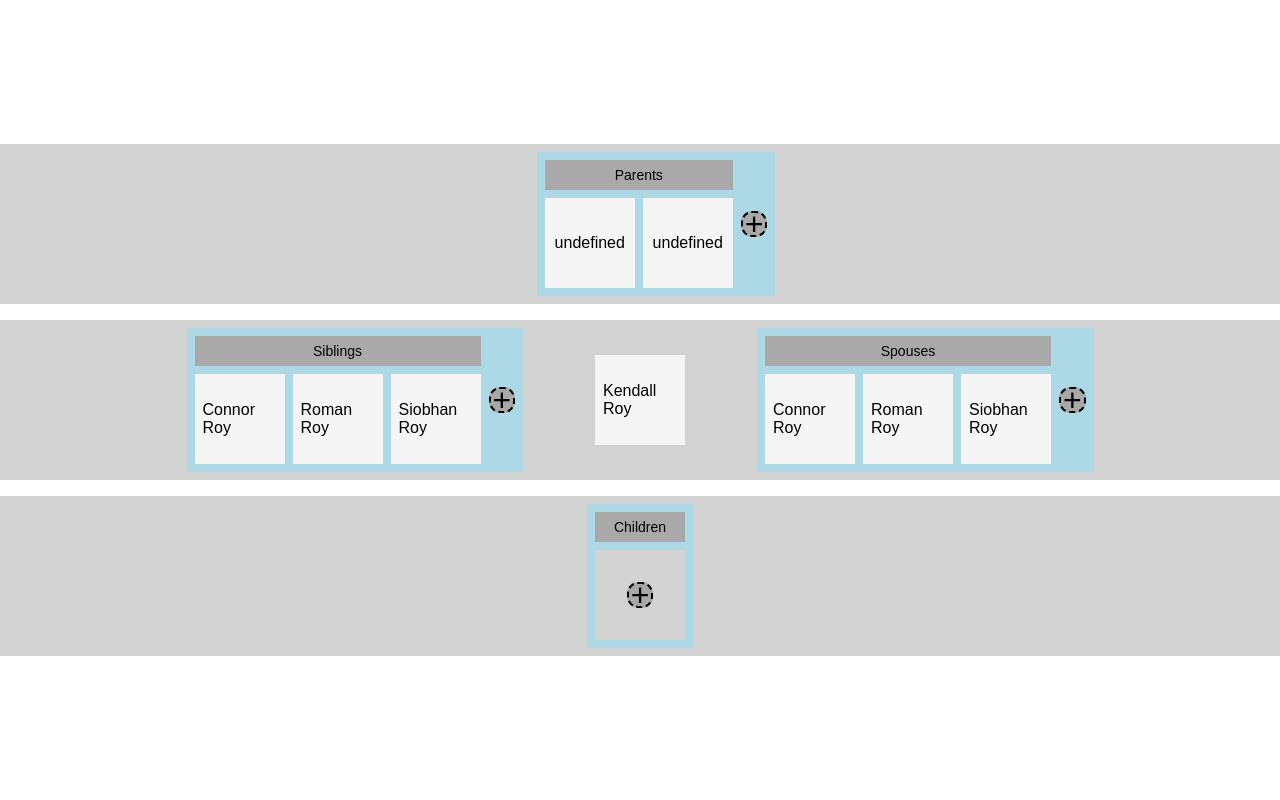
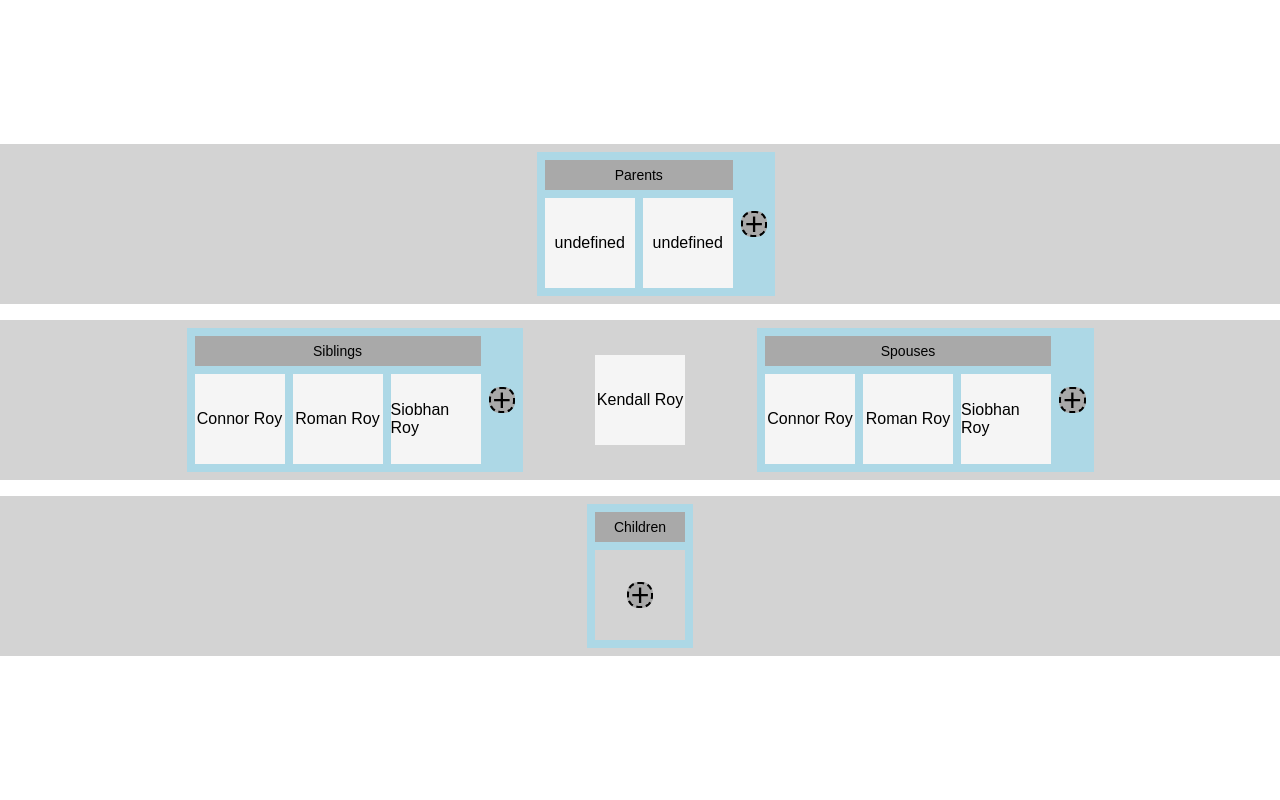
Before and after one commit to deanstein/family-tree, a Svelte app: page / in a window 1280 px wide. Shown: the top 800 px of the page. Built offline with nearby package versions, Linux system fonts and the light colour scheme.

Commit message:
Fixing StoreView issue caused by font size, separating person and group font sizes

```diff
--- a/src/App.svelte
+++ b/src/App.svelte
@@ -68,7 +68,6 @@
 
 <style>
 	:root {
-		font-size: 2vh;
 		font-family: proxima-nova, sans-serif;
 	}
 
--- a/src/stores/stylingConstants.js
+++ b/src/stores/stylingConstants.js
@@ -1,8 +1,4 @@
 const sizes = {
-    nFontSize: 1.75,
-    get fontSize() {
-        return this.nFontSize + 'vh';
-    },
 
     nPadding: 1,
     get padding() {
@@ -25,10 +21,14 @@ const sizes = {
         return this.nPersonNodeGroupHeight + 'vh';
     },
     get nPersonNodeGroupTitleHeight() {
-        return this.nFontSize + (2 * this.nPadding);
+        return this.nPersonNodeGroupFontSize + (2 * this.nPadding);
     } ,
     get personNodeGroupTitleHeight() {
         return (this.nPersonNodeGroupTitleHeight).toString() + 'vh';
+    },
+    nPersonNodeGroupFontSize: 1.75,
+    get personNodeGroupFontSize() {
+        return this.nPersonNodeGroupFontSize + 'vh';
     },
 
 	get nPersonNodeSize() {
@@ -37,6 +37,10 @@ const sizes = {
 	get personNodeSize() {
 		return this.nPersonNodeSize.toString() + 'vh';
 	},
+    nPersonNodeFontSize: 1.50,
+    get personNodeFontSize() {
+        return this.nPersonNodeGroupFontSize + 'vh';
+    },
 
 	get nPersonNodeAddButtonSize() {
 		return this.nPersonNodeSize / 4;
--- a/src/ui/PersonNode.svelte
+++ b/src/ui/PersonNode.svelte
@@ -13,12 +13,13 @@
 	};
 
 	const personNodeDynamicClass = css`
-		font-size ${stylingConstants.sizes.fontSize};
+		font-size ${stylingConstants.sizes.personNodeGroupFontSize};
 		width: ${stylingConstants.sizes.personNodeSize};
 		height: ${stylingConstants.sizes.personNodeSize};
 	`
 
 	const personNodeNameDynamicClass = css`
+		font-size: ${stylingConstants.sizes.personNodeFontSize}
 		padding: ${stylingConstants.sizes.padding}`
 </script>
 
--- a/src/ui/PersonNodeGroup.svelte
+++ b/src/ui/PersonNodeGroup.svelte
@@ -22,7 +22,7 @@
 		gap: ${stylingConstants.sizes.padding};
 	`
 	const personNodeGroupTitleDynamicClass = css`
-		font-size: ${stylingConstants.sizes.fontSize};
+		font-size: ${stylingConstants.sizes.personNodeGroupFontSize};
 		height: ${stylingConstants.sizes.personNodeGroupTitleHeight};
 	`
 </script>
--- a/src/ui/StoreView.svelte
+++ b/src/ui/StoreView.svelte
@@ -13,6 +13,8 @@
 
 <style>
 	.storeview-outer-container {
+		display: flex;
+		flex-direction: column;
 		width: 100%;
 		height: 150px;
 		background-color: lightgray;
```
